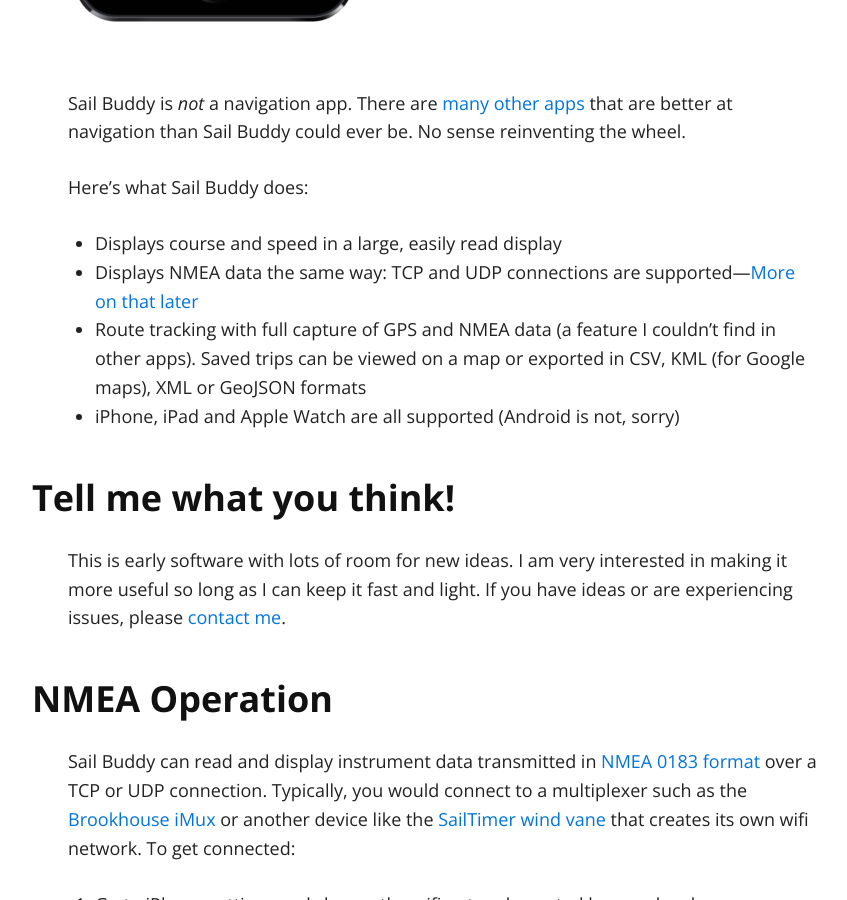
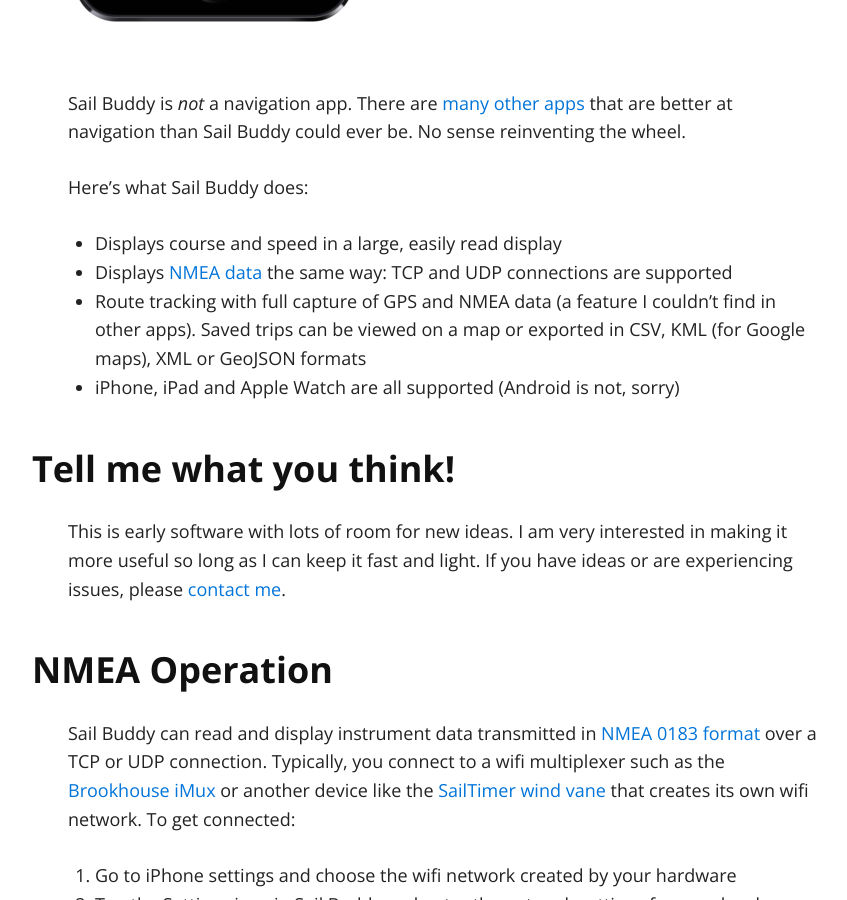
Before and after one commit to tgherzog/sailbuddy-pages, a Jekyll site: the page built from index.md, in a window 1280 px wide and 900 px high, scrolled down 938 px. Shown: the whole window, without its empty margins (197-1044 px from the left). Built offline with Jekyll 4.4.1, drawn with Linux system fonts in a browser that asks for light colours.

Commit message:
Clarify NMEA interface

```diff
--- a/index.md
+++ b/index.md
@@ -22,7 +22,7 @@
 Here's what Sail Buddy does:
 
 * Displays course and speed in a large, easily read display
-* Displays NMEA data the same way: TCP and UDP connections are supported---[More on that later](#nmea)
+* Displays [NMEA data](#nmea) the same way: TCP and UDP connections are supported
 * Route tracking with full capture of GPS and NMEA data (a feature I couldn't find in other apps). Saved trips can be viewed on
   a map or exported in CSV, KML (for Google maps), XML or GeoJSON formats
 * iPhone, iPad and Apple Watch are all supported (Android is not, sorry)
@@ -35,8 +35,8 @@
 
 ### NMEA Operation ### {#nmea}
 
-Sail Buddy can read and display instrument data transmitted in [NMEA 0183 format][nmea] over a TCP or UDP connection. Typically, you would
-connect to a multiplexer such as the [Brookhouse iMux][imux] or another device like the [SailTimer wind vane][sailtimer] that creates its own
+Sail Buddy can read and display instrument data transmitted in [NMEA 0183 format][nmea] over a TCP or UDP connection. Typically, you
+connect to a wifi multiplexer such as the [Brookhouse iMux][imux] or another device like the [SailTimer wind vane][sailtimer] that creates its own
 wifi network. To get connected:
 
 1. Go to iPhone settings and choose the wifi network created by your hardware
```
